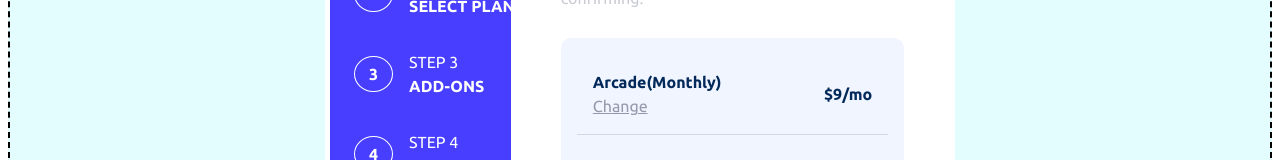
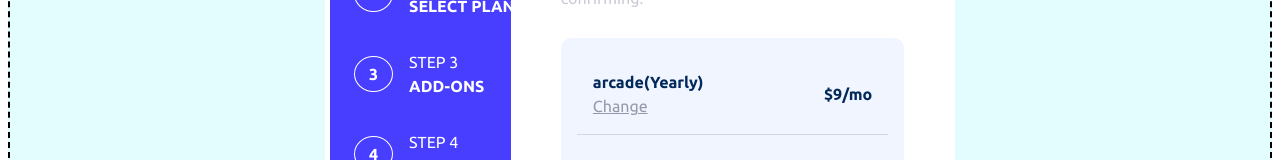
Before and after one commit to a656q59/multi_step_form, a React (Vite) app: page /finisher in a window 1280 px wide. Shown: the part 268-428 px from the top of the page. Built offline with nearby package versions, Linux system fonts and the light colour scheme.

Commit message:
Updated Finisher component to accept plan, addons, and selectedItem as props; modified display logic for selected plan type.

```diff
--- a/src/pages/Finisher.jsx
+++ b/src/pages/Finisher.jsx
@@ -6,8 +6,9 @@
 import Divider from '@mui/material/Divider';
 
 
-const Finisher = () => {
+const Finisher = (plan, addons, selectedItem ) => {
     const navigate = useNavigate();
+    console.log(plan.addons,"<-----------plan, addons, selectedItem -------------")
     return (
         <Template
             title="Finishing up"
@@ -18,7 +19,8 @@
                 <Box sx={{ display: "flex", justifyContent: "space-between", alignItems: "center" }} p={2}>
                     <Box>
                         <Typography sx={{ fontWeight: "600" }} color="hsl(213, 96%, 18%)">
-                            Arcade(Monthly)
+                            {plan.selectedItem}
+                            {plan?"(Yearly)":"(Monthly)"}
                         </Typography>
 
                         <Link to="/plan" style={{ textDecoration: 'underline', textDecorationColor: 'hsl(231, 11%, 63%)' }}>
```
